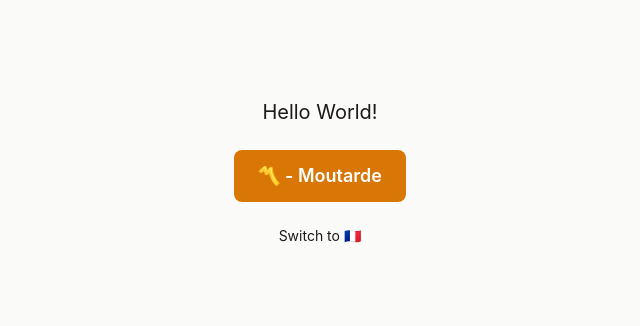
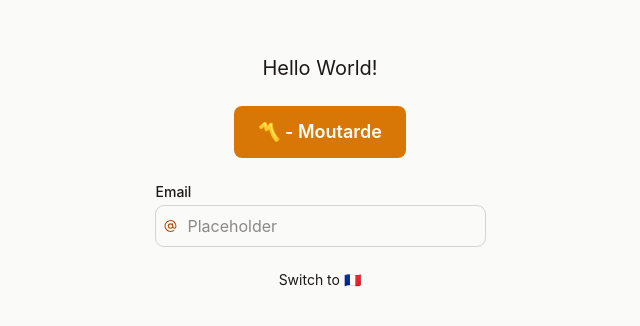
Before and after one commit to JulienDreamDev/moutarde, a React (Vite) app in the folder moutarde-front/: page / in a window 1280 px wide. Shown: the part 228-554 px from the top of the page, without its empty margins (320-960 px from the left). Built offline with nearby package versions, Linux system fonts and the light colour scheme.

Commit message:
feat: component input done

```diff
--- a/moutarde-front/src/App.tsx
+++ b/moutarde-front/src/App.tsx
@@ -1,6 +1,8 @@
 import { useState, useEffect } from "react";
 import { useTranslation } from "react-i18next";
 import Button from "./components/Button";
+import Input from "./components/Input";
+import { AtSign } from "lucide-react";
 
 function App() {
   const { t, i18n } = useTranslation();
@@ -39,6 +41,13 @@ function App() {
       <Button onClick={toggleTheme} size="lg">
         〽️ - Moutarde
       </Button>
+      <Input
+        type="email"
+        placeholder="Placeholder"
+        label="Email"
+        leftIcon={<AtSign />}
+        helperText="Enter a valid email address"
+      />
       <Button onClick={toggleLanguage} variant="ghost" size="sm">
         {t("language.toggle", {
           language: i18n.language === "en" ? "🇫🇷" : "🇬🇧",
--- /dev/null
+++ b/moutarde-front/src/components/Input.tsx
@@ -0,0 +1,93 @@
+import react, { isValidElement, cloneElement } from "react";
+import clsx from "clsx";
+import { CircleX } from "lucide-react";
+
+export interface InputProps {
+  type?: "text" | "password" | "email" | "number";
+  placeholder?: string;
+  label?: string;
+  disabled?: boolean;
+  error?: string;
+  value?: string;
+  helperText?: string;
+  leftIcon?: React.ReactNode;
+  rightIcon?: React.ReactNode;
+  onChange?: (event: React.ChangeEvent<HTMLInputElement>) => void;
+  onBlur?: (event: React.FocusEvent<HTMLInputElement>) => void;
+  className?: string;
+}
+
+const Input: React.FC<InputProps> = ({
+  type = "text",
+  placeholder,
+  label,
+  disabled = false,
+  error = false,
+  value,
+  helperText,
+  onChange,
+  onBlur,
+  className,
+  leftIcon,
+  rightIcon,
+}) => {
+  const renderIcon = (icon: React.ReactNode) => {
+    if (!icon) return null;
+    if (isValidElement(icon)) {
+      return cloneElement(icon as React.ReactElement<any>, {
+        size: 13,
+      });
+    }
+    return icon;
+  };
+
+  const style = clsx(
+    "rounded-lg p-2 outline transition-colors",
+    disabled && "cursor-not-allowed opacity-50",
+    error && "outline-ketchup-500",
+    !error &&
+      "focus:outline-moutarde-600 outline-neutral-300 dark:outline-neutral-700",
+    leftIcon && "pl-8",
+    rightIcon && "pr-8",
+    className,
+  );
+
+  return (
+    <div>
+      {label && (
+        <label className="mb-1 block text-sm font-medium">{label}</label>
+      )}
+      <div className="relative">
+        {leftIcon && (
+          <span className="text-moutarde-700 dark:text-moutarde-300 absolute top-1/2 left-2 -translate-y-1/2 transform">
+            {renderIcon(leftIcon)}
+          </span>
+        )}
+        <input
+          type={type}
+          disabled={disabled}
+          className={style}
+          size={24}
+          placeholder={placeholder}
+          onChange={onChange}
+          onBlur={onBlur}
+          value={value}
+          title={helperText}
+        />
+        {rightIcon && (
+          <span className="text-moutarde-700 dark:text-moutarde-300 absolute top-1/2 right-2 -translate-y-1/2 transform">
+            {renderIcon(rightIcon)}
+          </span>
+        )}
+      </div>
+      {error && (
+        <p className="text-ketchup-500 mt-1 flex items-center gap-1 text-sm">
+          <CircleX size={16} className="text-ketchup-500" />
+          {error}
+        </p>
+      )}
+    </div>
+  );
+};
+
+export default Input;
--- a/moutarde-front/src/index.css
+++ b/moutarde-front/src/index.css
@@ -65,5 +65,6 @@
   body {
     @apply bg-neutral-50 text-neutral-900;
     @apply dark:bg-neutral-950 dark:text-neutral-50;
+    @apply selection:bg-moutarde-600;
   }
 }
```
